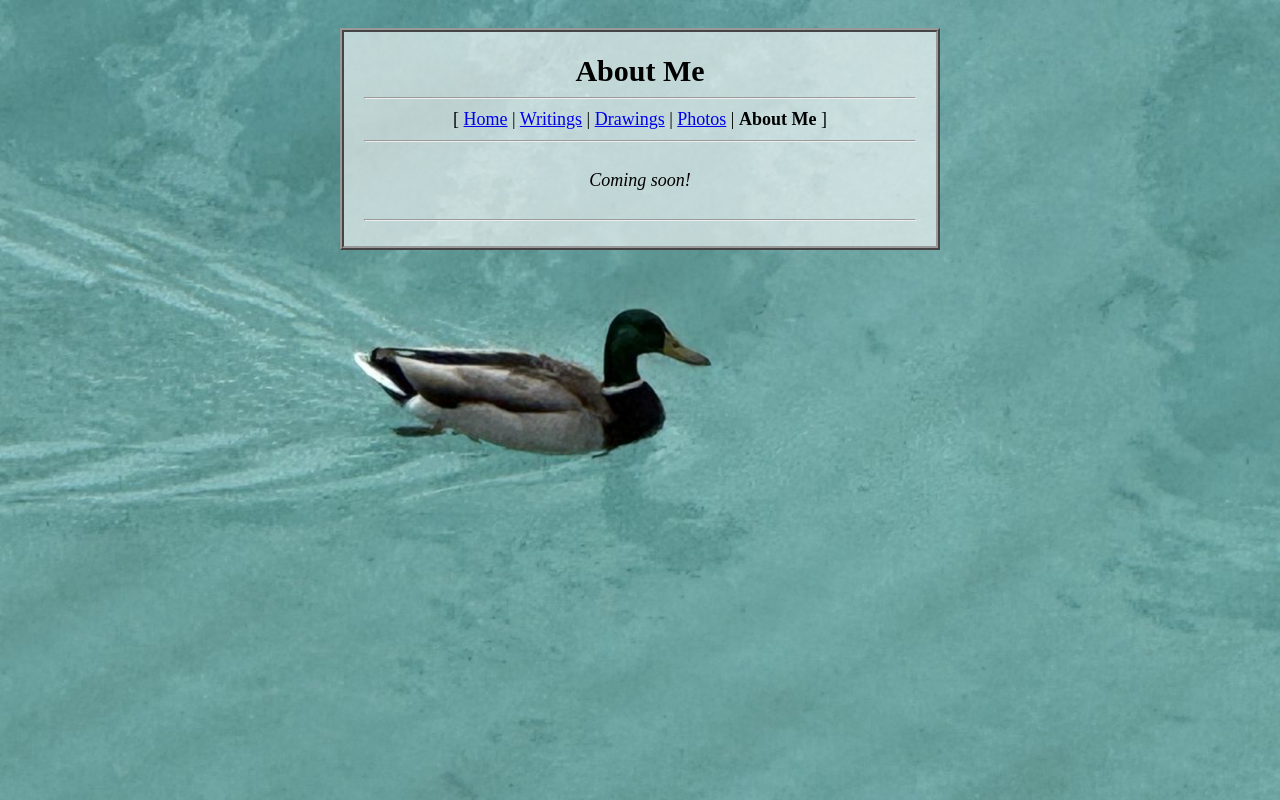
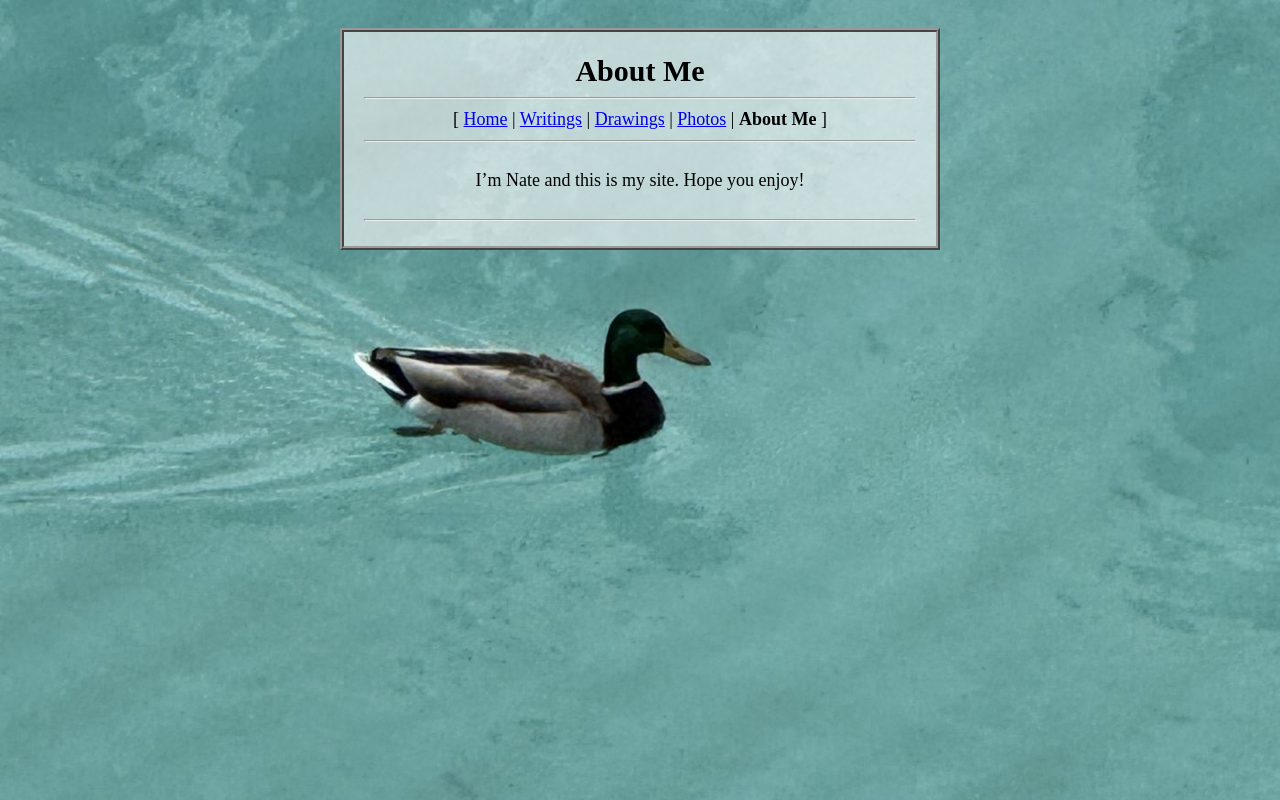
Before and after one commit to natesite/natesite.github.io, a plain HTML site: page about.html in a window 1280 px wide. Drawn offline with Linux system fonts and the light colour scheme.

Commit message:
Add intro text to About Me page
Co-Authored-By: Claude Opus 5.5 <noreply@anthropic.com>
Claude-Session: https://claude.ai/code/session_01CiMGjiKdB9uUhYzfSYN5ra

```diff
--- a/about.html
+++ b/about.html
@@ -35,7 +35,7 @@
   }
   h1 { text-align: center; font-size: 30px; margin: 6px 0 4px; }
   .nav { text-align: center; margin: 10px 0; }
-  .soon { text-align: center; font-style: italic; margin: 28px 0; }
+  .intro { text-align: center; margin: 28px 0; }
 </style>
 </head>
 <body>
@@ -49,7 +49,7 @@
   </div>
   <hr>
 
-  <p class="soon">Coming soon!</p>
+  <p class="intro">I&rsquo;m Nate and this is my site. Hope you enjoy!</p>
 
   <hr>
 </div>
```
